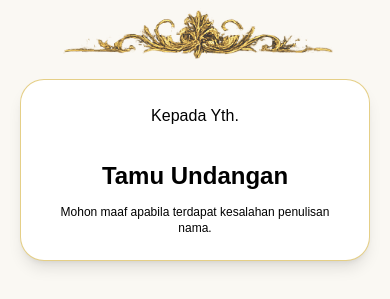
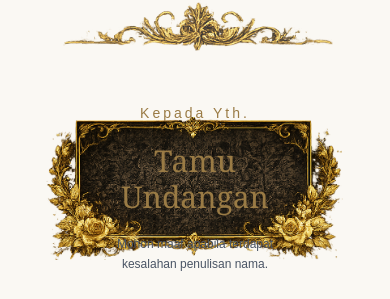
Before and after one commit to Junawan/khaira-devnoob-invitation, a Next.js app: page /invite/budi-siti in a window 390 px wide. Shown: the part 538-837 px from the top of the page. Built offline with nearby package versions, Linux system fonts and the light colour scheme; no server answers; the database is empty.

Commit message:
update ornament12

```diff
--- a/components/InvitationWrapper.tsx
+++ b/components/InvitationWrapper.tsx
@@ -34,6 +34,7 @@ export default function InvitationWrapper({
 
     const isLuxury =
   theme === "luxury-black";
+
 
   if (!opened) {
 
@@ -93,16 +94,11 @@ text-center
 >
 
           <p
-            className={`
-            uppercase
-            tracking-[8px]
-            text-xs${
+  className={`uppercase tracking-[8px] text-xs ${
     isLuxury
       ? "text-yellow-400"
       : "text-[#9A7B45]"
-  }
-`}
-
+  }`}
 >
   The Wedding Of
 </p>
@@ -127,7 +123,6 @@ className="
 absolute
 left-1/2
 top-1/2
--w-0
 -translate-x-1/2
 -translate-y-1/2
 w-[180px]
@@ -235,46 +230,67 @@ opacity-80
 "
 />
 
+          <div className="mt-6 flex justify-center">
+
   <div
+  className="
+  relative
+  w-[300px]
+  h-[220px]
+  sm:w-[340px]
+  sm:h-[250px]
+  "
+>
+
+    <img
+      src="/images/luxury/17.png"
+      alt=""
+      className="
+      absolute
+      inset-0
+      w-full
+      h-full
+      object-contain
+      pointer-events-none
+      "
+    />
+
+    <div
+      className="
+      absolute
+      inset-0
+      flex
+      flex-col
+      items-center
+      justify-center
+      px-12
+      text-center
+      "
+    >
+
+      <p
         className={`
-mt-4
-border
-rounded-3xl
-p-6
+        text-sm
+        tracking-[3px]
         ${
           isLuxury
-    ? `
-      bg-zinc-900/50
-      border-yellow-500/50
-      `
-    : `
-      bg-white
-      border-[#D4AF37]/60
-      shadow-lg
-      `
+            ? "text-yellow-300"
+            : "text-[#9A7B45]"
         }
         `}
       >
-
-            <p className={`
-            ${
-    isLuxury
-      ? "text-yellow-400"
-      : "text-black"
-  }
-`}>
         Kepada Yth.
       </p>
 
       <h2
         className={`
-              text-2xl
-              font-semibold
-              mt-8
+        mt-5
+        text-3xl
+        font-serif
         ${
           isLuxury
             ? "text-yellow-400"
-      : "text-black"
+            : "text-[#9A7B45]"
         }
         `}
       >
@@ -283,18 +299,24 @@ ${
 
       <p
         className={`
+        mt-5
         text-xs
-              mt-3
+        leading-relaxed
         ${
           isLuxury
-      ? "text-yellow-400"
-      : "text-black"
+            ? "text-zinc-300"
+            : "text-gray-600"
         }
         `}
       >
         Mohon maaf apabila terdapat
+        <br />
         kesalahan penulisan nama.
       </p>
+
+    </div>
+
+  </div>
 
 </div>
 
```
Lines whose indentation alone changed are shown as unchanged.
